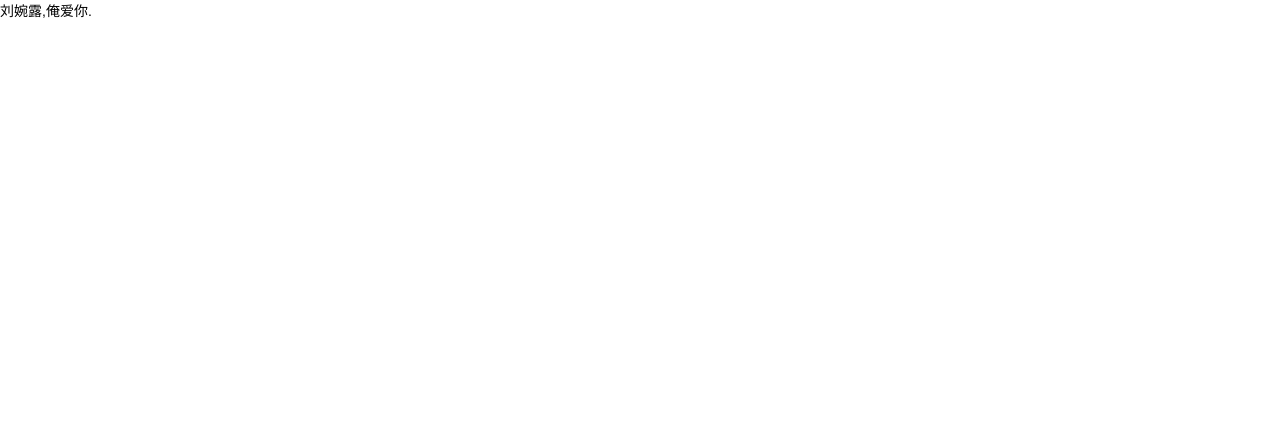
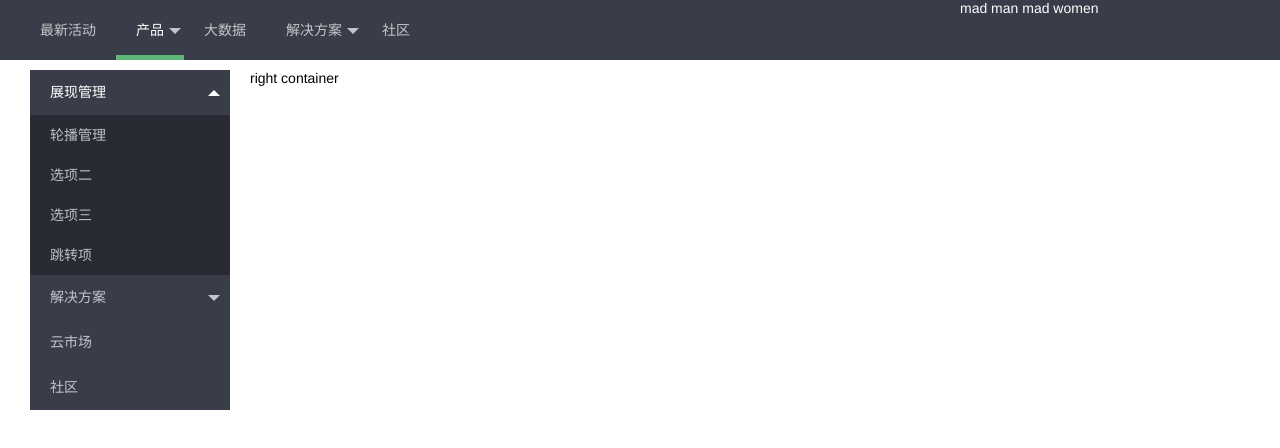
Before and after one commit to mynameismaosheng/LayTpl, a website: page index.html in a window 1280 px wide. Drawn offline with Linux system fonts and the light colour scheme.

Commit message:
nav,router

```diff
--- /dev/null
+++ b/app/container.html
@@ -0,0 +1,87 @@
+<style>
+    .grid-demo {
+        height: 60px;
+    }
+
+    .layui-nav {
+        border-radius: 0;
+    }
+    .content{
+        padding: 10px 30px 0;
+    }
+    .conLeft {
+        float: left;
+        width: 200px;
+    }
+
+    .conRight {
+        padding-left: 200px;
+    }
+    .right_container{
+        padding: 0 20px;
+    }
+</style>
+<div class="layui-row">
+    <div class="layui-col-xs9">
+        <div class="grid-demo grid-demo-bg1">
+            <ul class="layui-nav">
+                <li class="layui-nav-item"><a href="">最新活动</a></li>
+                <li class="layui-nav-item layui-this">
+                    <a>产品</a>
+                    <dl class="layui-nav-child">
+                        <dd><a href="">选项1</a></dd>
+                        <dd><a href="">选项2</a></dd>
+                        <dd><a href="">选项3</a></dd>
+                    </dl>
+                </li>
+                <li class="layui-nav-item"><a href="">大数据</a></li>
+                <li class="layui-nav-item">
+                    <a>解决方案</a>
+                    <dl class="layui-nav-child">
+                        <dd><a href="">移动模块</a></dd>
+                        <dd><a href="">后台模版</a></dd>
+                        <dd class="layui-this"><a href="">选中项</a></dd>
+                        <dd><a href="">电商平台</a></dd>
+                    </dl>
+                </li>
+                <li class="layui-nav-item"><a href="">社区</a></li>
+            </ul>
+        </div>
+    </div>
+    <div class="layui-col-xs3">
+        <div class="grid-demo layui-bg-black">
+            mad man mad women
+        </div>
+    </div>
+</div>
+<div class="content">
+    <div class="conLeft">
+        <ul class="layui-nav layui-nav-tree" lay-filter="subnav" style="margin-right: 10px;">
+            <li class="layui-nav-item layui-nav-itemed">
+                <a>展现管理</a>
+                <dl class="layui-nav-child">
+                    <dd><a class="router-nav" data-router="/app/carouselManage/img-manage.html">轮播管理</a></dd>
+                    <dd><a>选项二</a></dd>
+                    <dd><a>选项三</a></dd>
+                    <dd><a href="">跳转项</a></dd>
+                </dl>
+            </li>
+            <li class="layui-nav-item">
+                <a>解决方案</a>
+                <dl class="layui-nav-child">
+                    <dd><a href="">移动模块</a></dd>
+                    <dd><a href="">后台模版</a></dd>
+                    <dd><a href="">电商平台</a></dd>
+                </dl>
+            </li>
+            <li class="layui-nav-item"><a href="">云市场</a></li>
+            <li class="layui-nav-item"><a href="">社区</a></li>
+        </ul>
+    </div>
+    <div class="conRight">
+        <div class="right_container">
+            right container
+        </div>
+    </div>
+</div>
+<script>layui.element.init();</script>
--- a/app/router.js
+++ b/app/router.js
@@ -1 +1,7 @@
-$('#app').load('app/a.txt');
+$('#app').load('app/container.html');
+$(function(){
+    $(document).on('click','.router-nav',function(){
+        var routerName = $(this).data('router');
+        $('.right_container').load(routerName);
+    })
+})
```
Also changed, not shown: app/carouselManage/img-manage.html (added, +15 -0 lines), index.html (+6 -0 lines).
